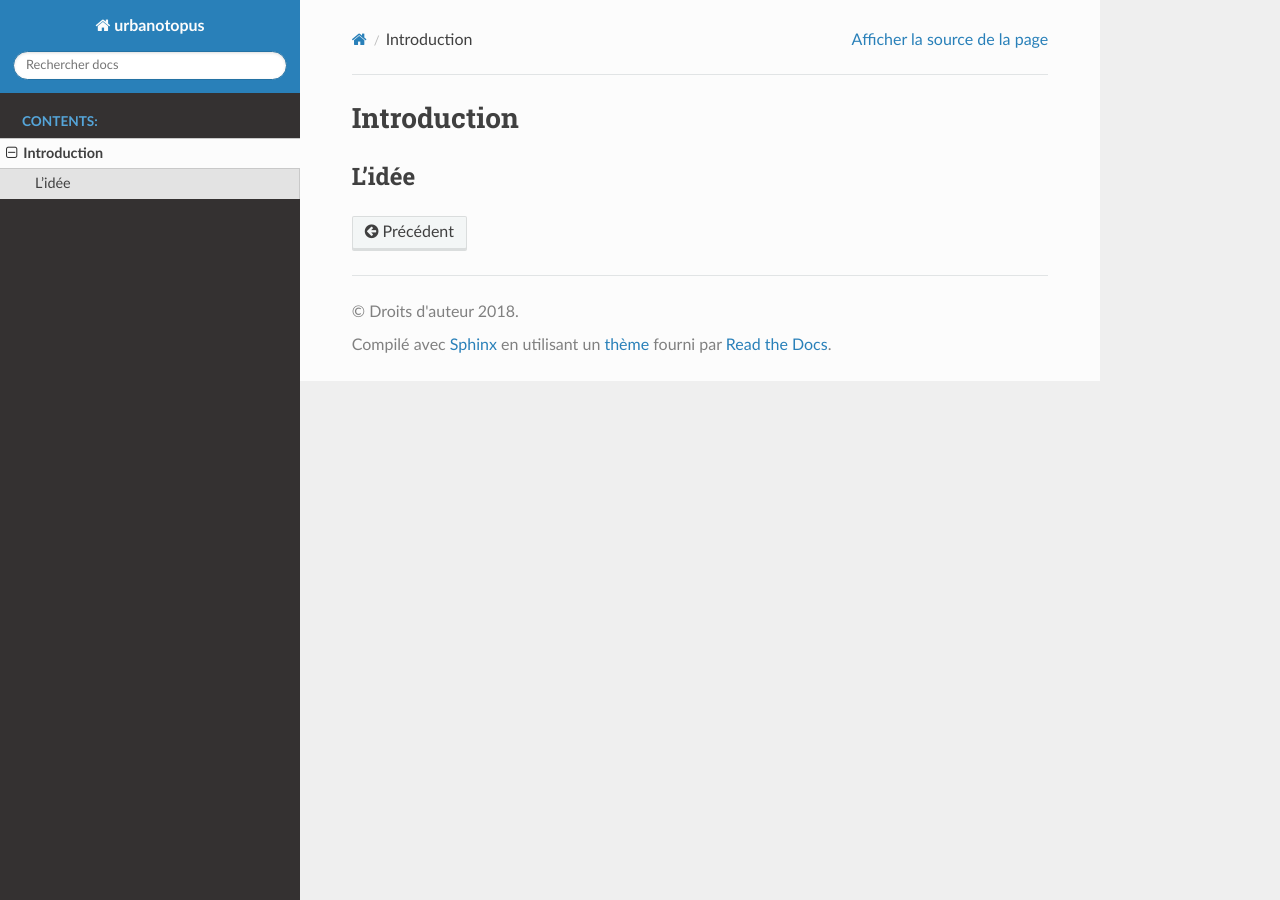
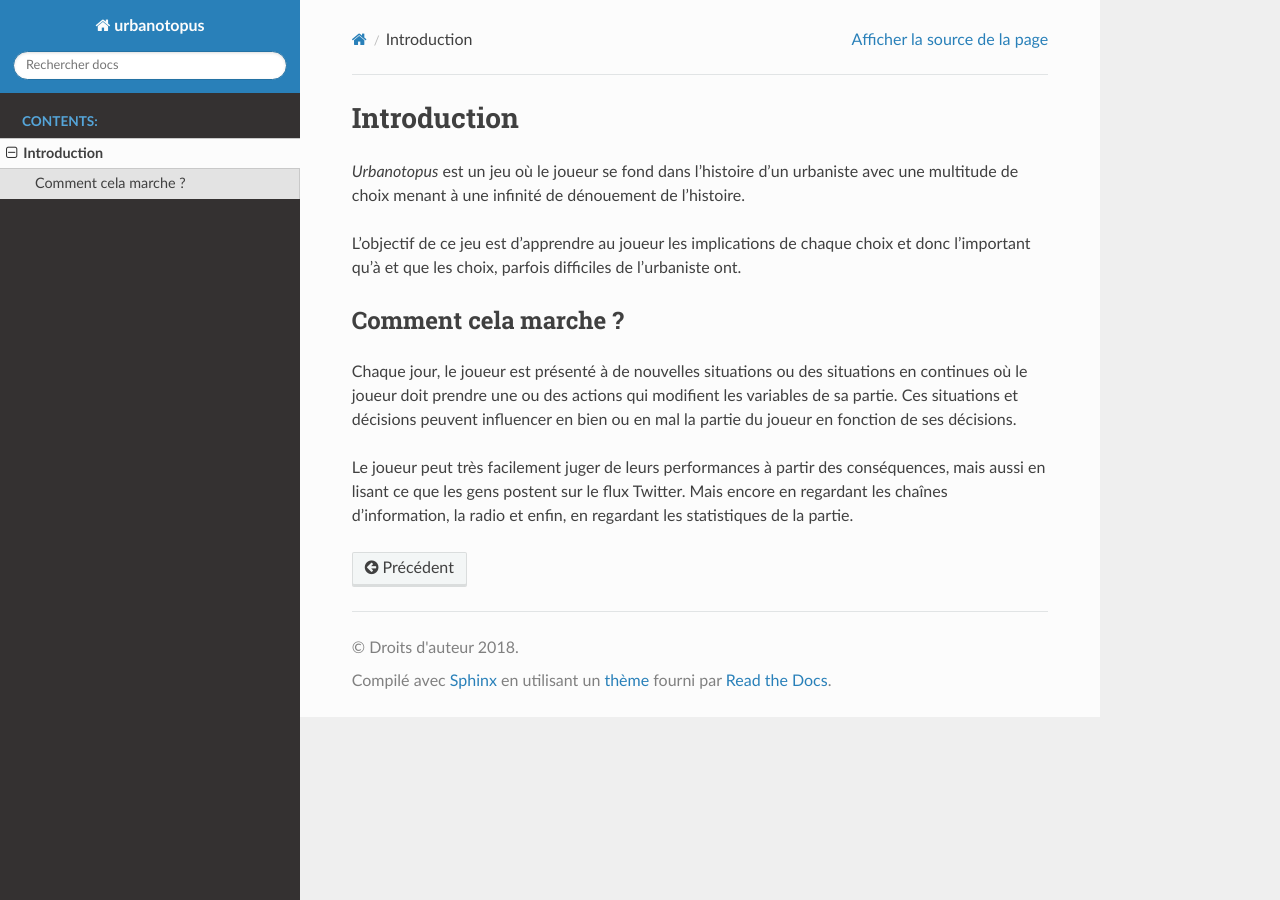
Before and after one commit to Urbanotopus/urbanotopus-docs, a Sphinx documentation site: the page built from source/introduction.rst, in a window 1280 px wide. Built offline with Sphinx 7.4.7 and the Read the Docs theme 2.0.0, drawn with Linux system fonts in a browser that asks for light colours; formulas are drawn with MathJax 3.

Commit message:
Add base introduction

```diff
--- a/source/introduction.rst
+++ b/source/introduction.rst
@@ -2,5 +2,22 @@ Introduction
 ============
 
 
-L'idée
-------
+*Urbanotopus* est un jeu où le joueur se fond dans l'histoire d'un urbaniste
+avec une multitude de choix menant à une infinité de dénouement de l'histoire.
+
+L'objectif de ce jeu est d'apprendre au joueur les implications de chaque choix
+et donc l'important qu'à et que les choix, parfois difficiles de l'urbaniste ont.
+
+
+Comment cela marche ?
+---------------------
+Chaque jour, le joueur est présenté à de nouvelles situations
+ou des situations en continues où le joueur doit prendre une
+ou des actions qui modifient les variables de sa partie.
+Ces situations et décisions peuvent influencer en bien
+ou en mal la partie du joueur en fonction de ses décisions.
+
+Le joueur peut très facilement juger de leurs performances
+à partir des conséquences, mais aussi en lisant ce que les gens postent
+sur le flux Twitter. Mais encore en regardant les chaînes d'information,
+la radio et enfin, en regardant les statistiques de la partie.
```
